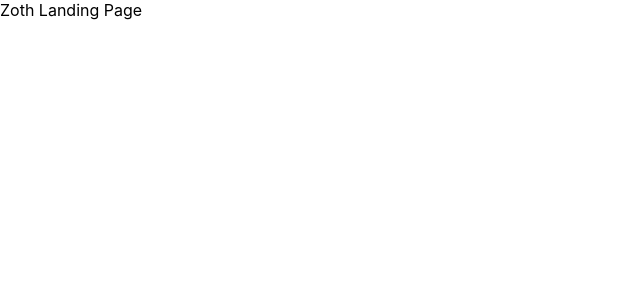
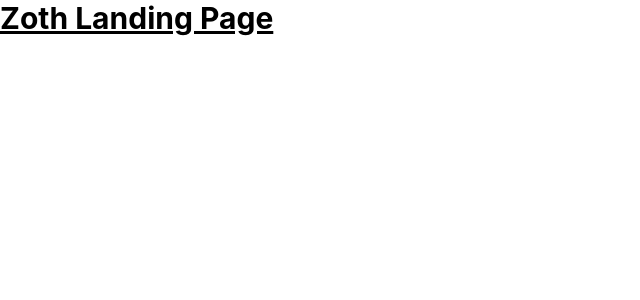
Before and after one commit to 0xZothio/landing_page_v1, a React (Create React App) app: page / in a window 1280 px wide. Shown: the top 300 px of the page, without its empty margins (0-640 px from the left). Built offline with nearby package versions, Linux system fonts and the light colour scheme.

Commit message:
tailwindcss integration

```diff
--- a/package.json
+++ b/package.json
@@ -35,5 +35,8 @@
       "last 1 firefox version",
       "last 1 safari version"
     ]
+  },
+  "devDependencies": {
+    "tailwindcss": "^3.2.4"
   }
 }
--- a/src/index.css
+++ b/src/index.css
@@ -1,3 +1,7 @@
+@tailwind base;
+@tailwind components;
+@tailwind utilities;
+
 body {
   margin: 0;
   font-family: -apple-system, BlinkMacSystemFont, 'Segoe UI', 'Roboto', 'Oxygen',
--- a/src/pages/LandingPage.js
+++ b/src/pages/LandingPage.js
@@ -1,9 +1,7 @@
-import React from 'react'
+import React from "react";
 
 function LandingPage() {
-  return (
-    <div>Zoth Landing Page</div>
-  )
+  return <h1 className="text-3xl font-bold underline">Zoth Landing Page</h1>;
 }
 
-export default LandingPage
+export default LandingPage;
--- /dev/null
+++ b/tailwind.config.js
@@ -0,0 +1,8 @@
+/** @type {import('tailwindcss').Config} */
+module.exports = {
+  content: ["./src/**/*.{js,jsx,ts,tsx}"],
+  theme: {
+    extend: {},
+  },
+  plugins: [],
+};
```
Also changed, not shown: 1 other file (tests, documents, lock files or other folders).
